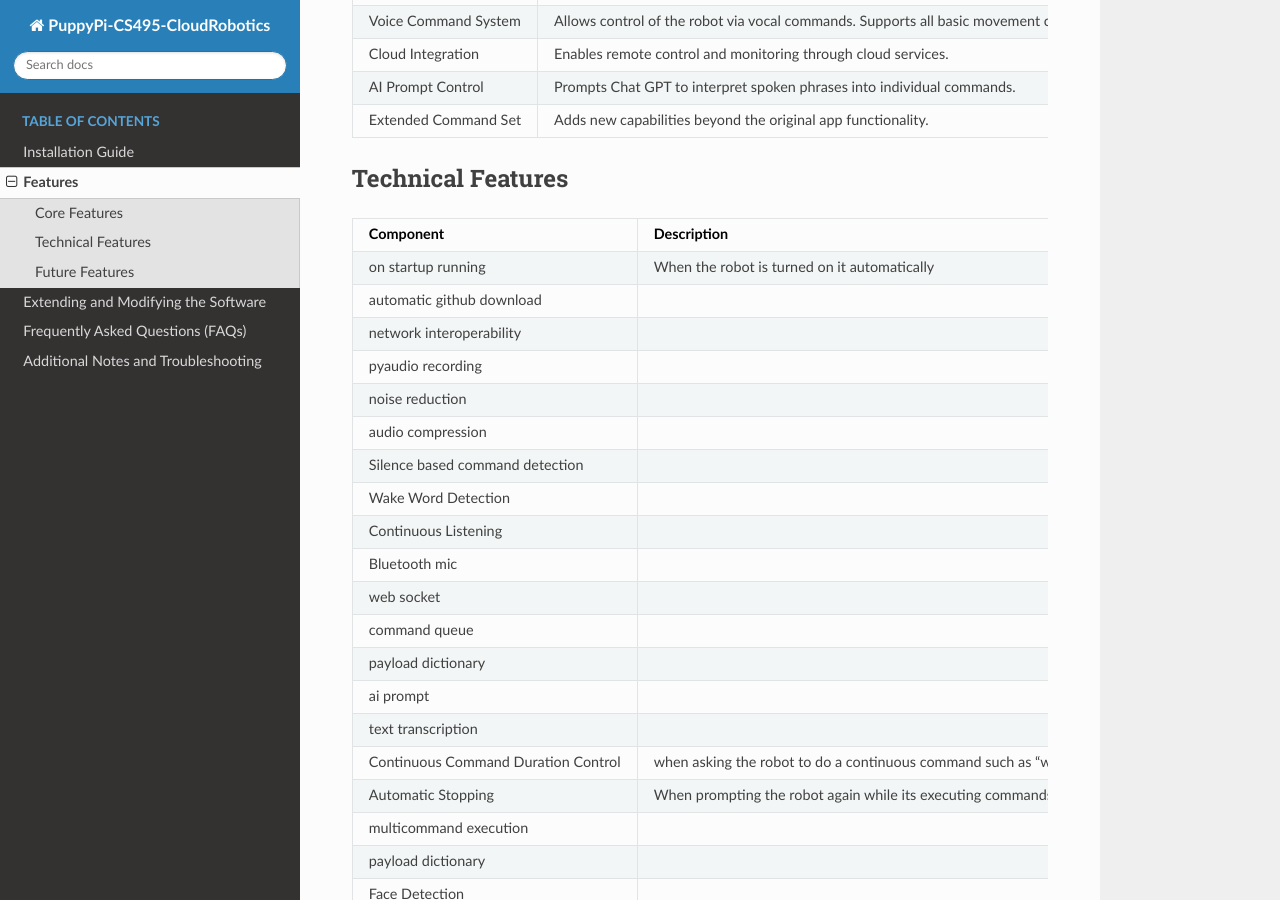
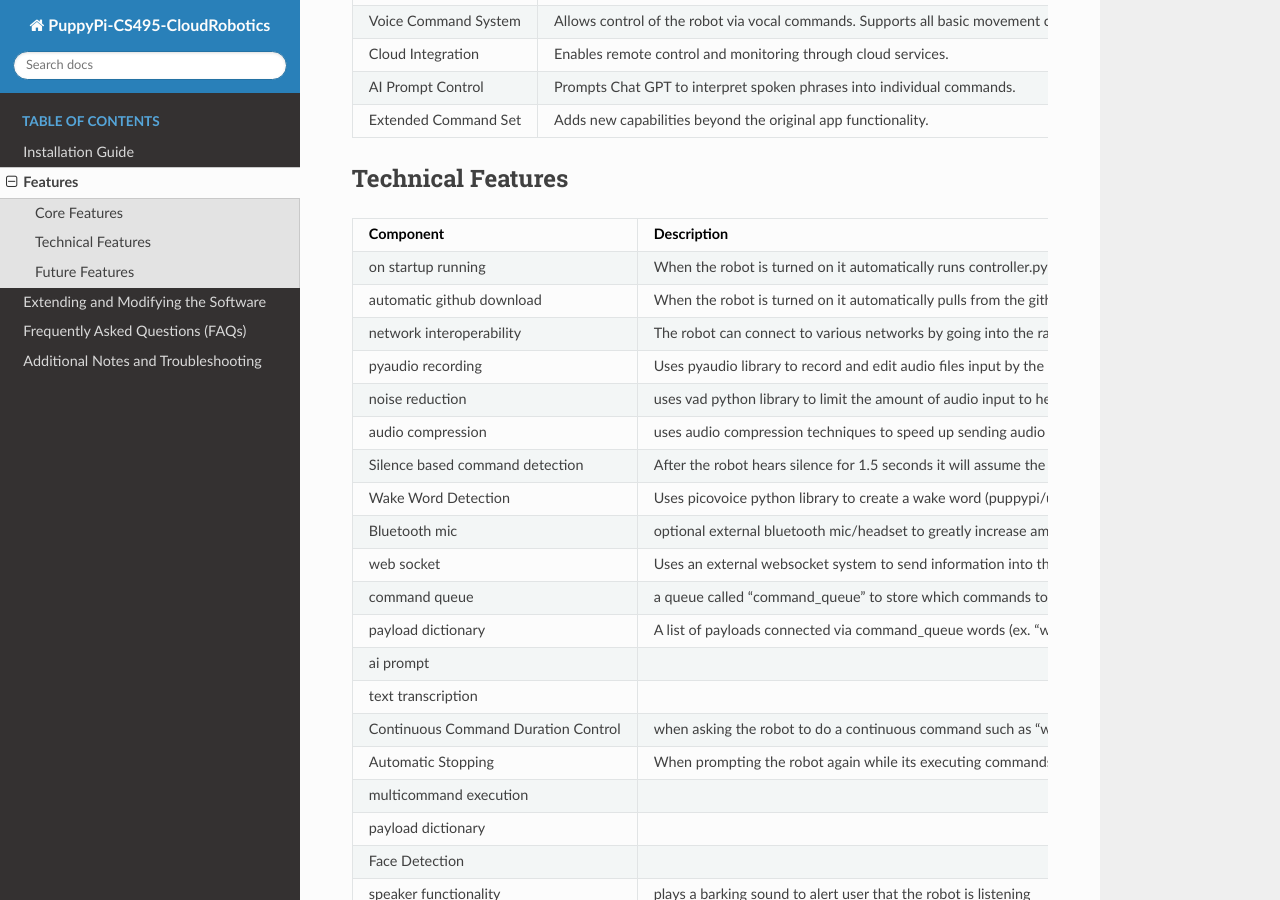
Before and after one commit to CS-495-Cloud-Robotics-Team/PuppyPi, a Sphinx documentation site: the page built from docs/features.rst, in a window 1280 px wide and 900 px high, scrolled down 292 px. Built offline with Sphinx 7.4.7 and the Read the Docs theme 3.1.0, drawn with Linux system fonts in a browser that asks for light colours; pages that are not in the unit, such as notebooks, are missing from menus.

Commit message:
Update features.rst

```diff
--- a/docs/features.rst
+++ b/docs/features.rst
@@ -31,31 +31,29 @@ Technical Features
    * - Component
      - Description
    * - on startup running
-     - When the robot is turned on it automatically
+     - When the robot is turned on it automatically runs controller.py (you can turn this off)
    * - automatic github download
-     -
+     - When the robot is turned on it automatically pulls from the github with updated code
    * - network interoperability
-     -
+     - The robot can connect to various networks by going into the raspberry pi and connecting to the specific network via the terminal
    * - pyaudio recording
-     -
+     - Uses pyaudio library to record and edit audio files input by the user via the mic
    * - noise reduction
-     -
+     - uses vad python library to limit the amount of audio input to help get a clear command
    * - audio compression
-     -
+     - uses audio compression techniques to speed up sending audio files to the cloud
    * - Silence based command detection
-     -
+     - After the robot hears silence for 1.5 seconds it will assume the user has finished saying the command, will also hard stop after 10 seconds to ensure backround noise doesn't make it record forever
    * - Wake Word Detection
-     -
-   * - Continuous Listening
-     -
+     - Uses picovoice python library to create a wake word (puppypi/user choice) that detects when the word is said to initalize the prompting
    * - Bluetooth mic
-     -
+     - optional external bluetooth mic/headset to greatly increase amount of correct audio transmitted to the puppypi (wihtout this there is a large chance the motors drown out users voice)
    * - web socket
-     -
+     - Uses an external websocket system to send information into the docker file to run specific commands, this way the code isn't deleted on startup
    * - command queue
-     -
+     - a queue called "command_queue" to store which commands to run in a specific order across threads
    * - payload dictionary
-     -
+     - A list of payloads connected via command_queue words (ex. "walk") that tell ross what to execute on the puppypi motors
    * - ai prompt
      -
    * - text transcription
```
